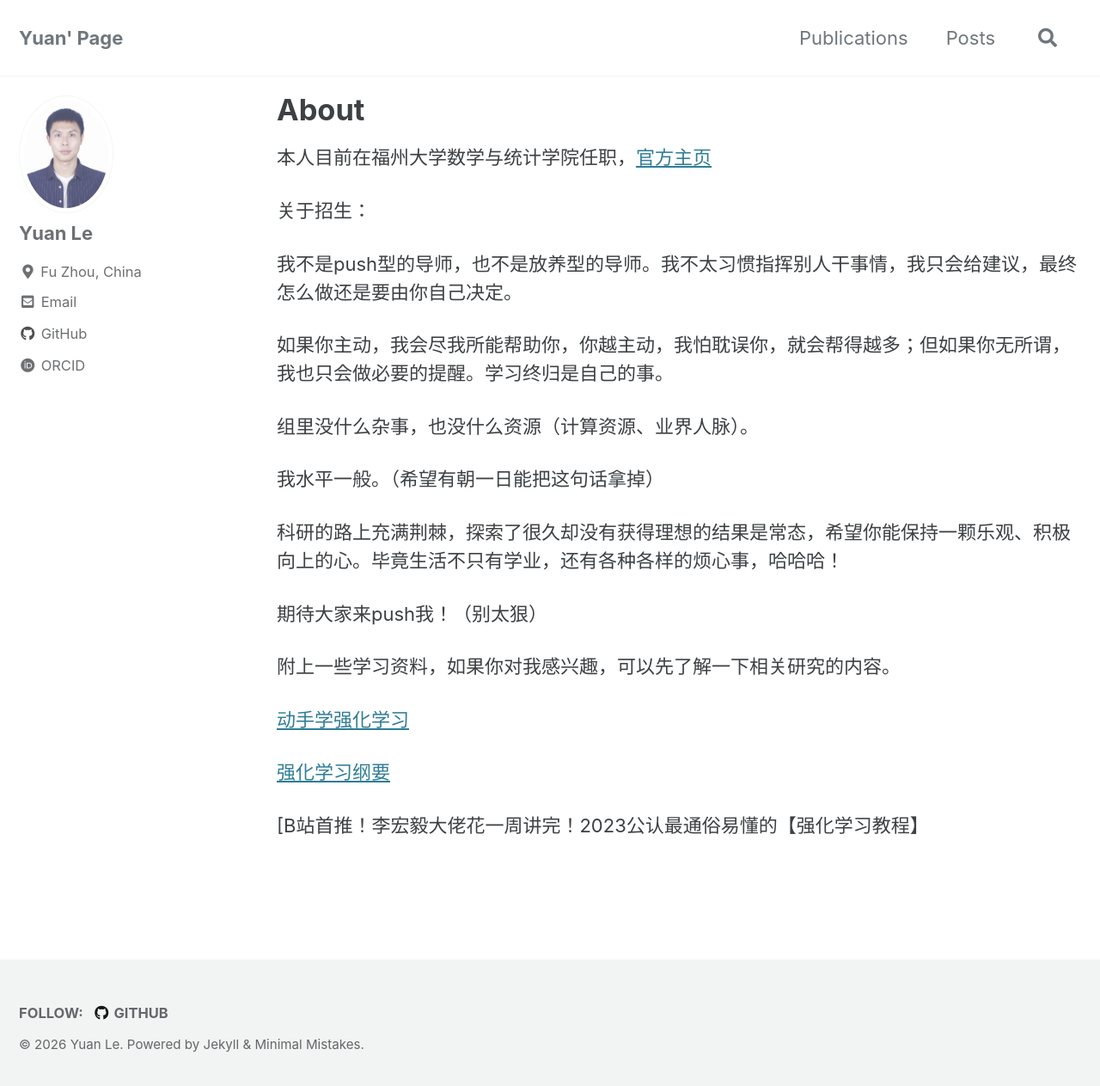
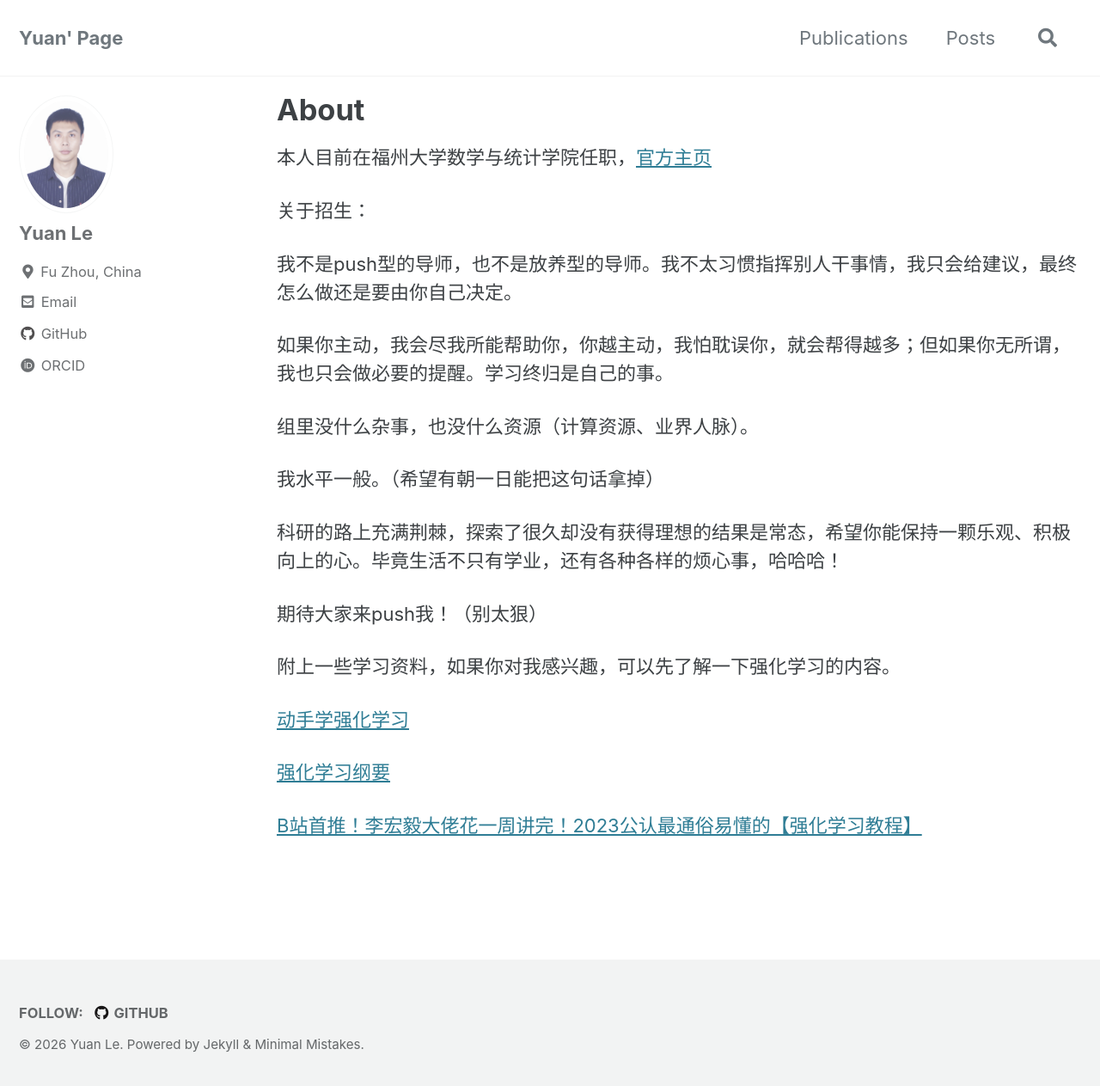
Before and after one commit to leyuanheart/leyuanheart.github.io, a Jekyll site: the page built from _pages/about.md, in a window 1280 px wide and 1270 px high. Shown: the top 1263 px of the window at 86% size. Built offline with Jekyll 4.4.1, drawn with Linux system fonts in a browser that asks for light colours; cached includes are drawn as plain includes.

Commit message:
Update about.md

```diff
--- a/_pages/about.md
+++ b/_pages/about.md
@@ -21,10 +21,10 @@ classes: wide
 
 期待大家来push我！（别太狠）
 
-附上一些学习资料，如果你对我感兴趣，可以先了解一下相关研究的内容。
+附上一些学习资料，如果你对我感兴趣，可以先了解一下强化学习的内容。
 
 [动手学强化学习](https://hrl.boyuai.com/)
 
 [强化学习纲要](https://www.bilibili.com/video/BV1LE411G7Xj/?spm_id_from=333.1007.top_right_bar_window_custom_collection.content.click&vd_source=8ffebff58989b39279f930cd4f8d7ba0)
 
-[B站首推！李宏毅大佬花一周讲完！2023公认最通俗易懂的【强化学习教程】
+[B站首推！李宏毅大佬花一周讲完！2023公认最通俗易懂的【强化学习教程】](https://www.bilibili.com/video/BV1ou411874G?spm_id_from=333.788.videopod.episodes&vd_source=8ffebff58989b39279f930cd4f8d7ba0)
```
